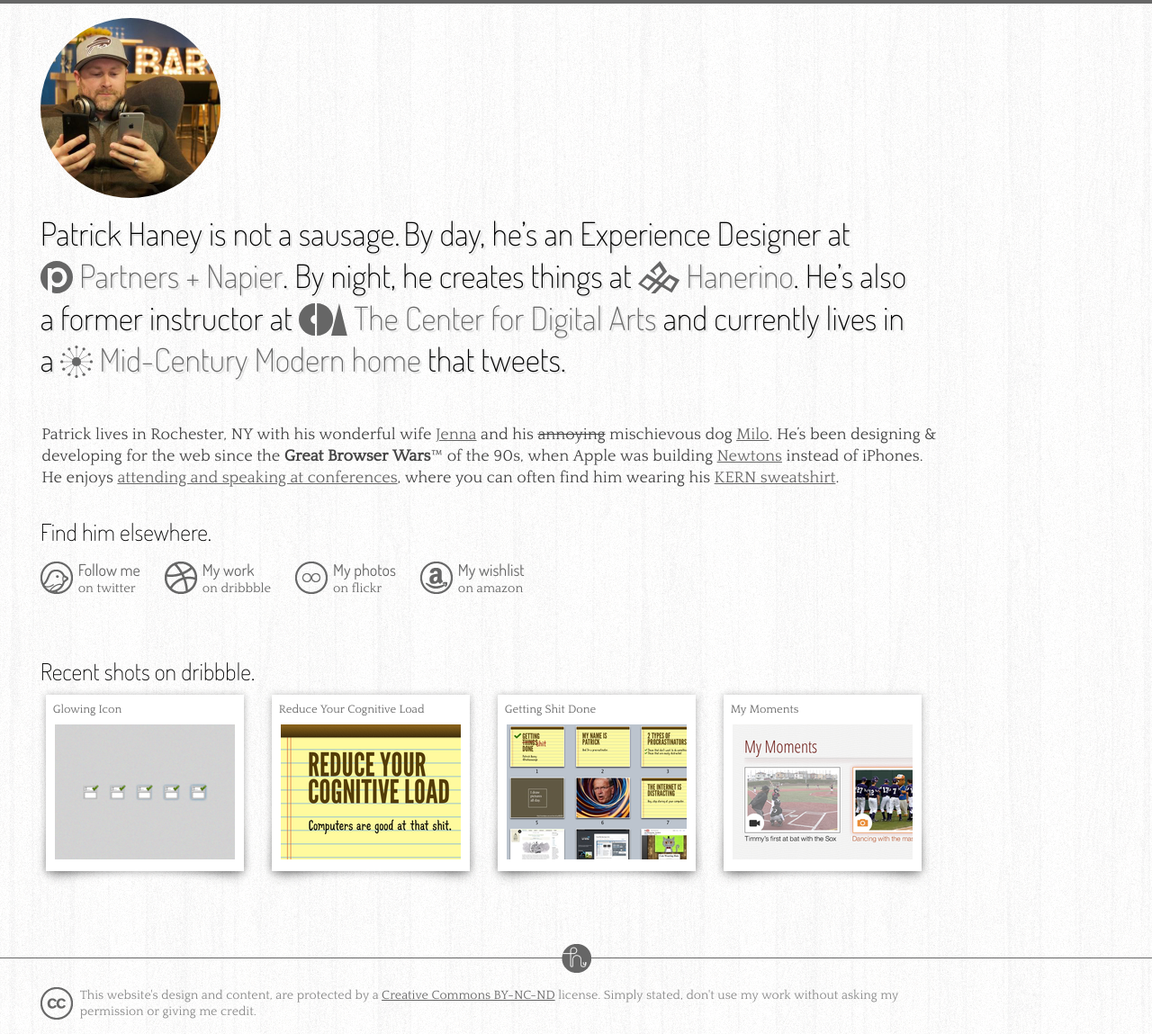
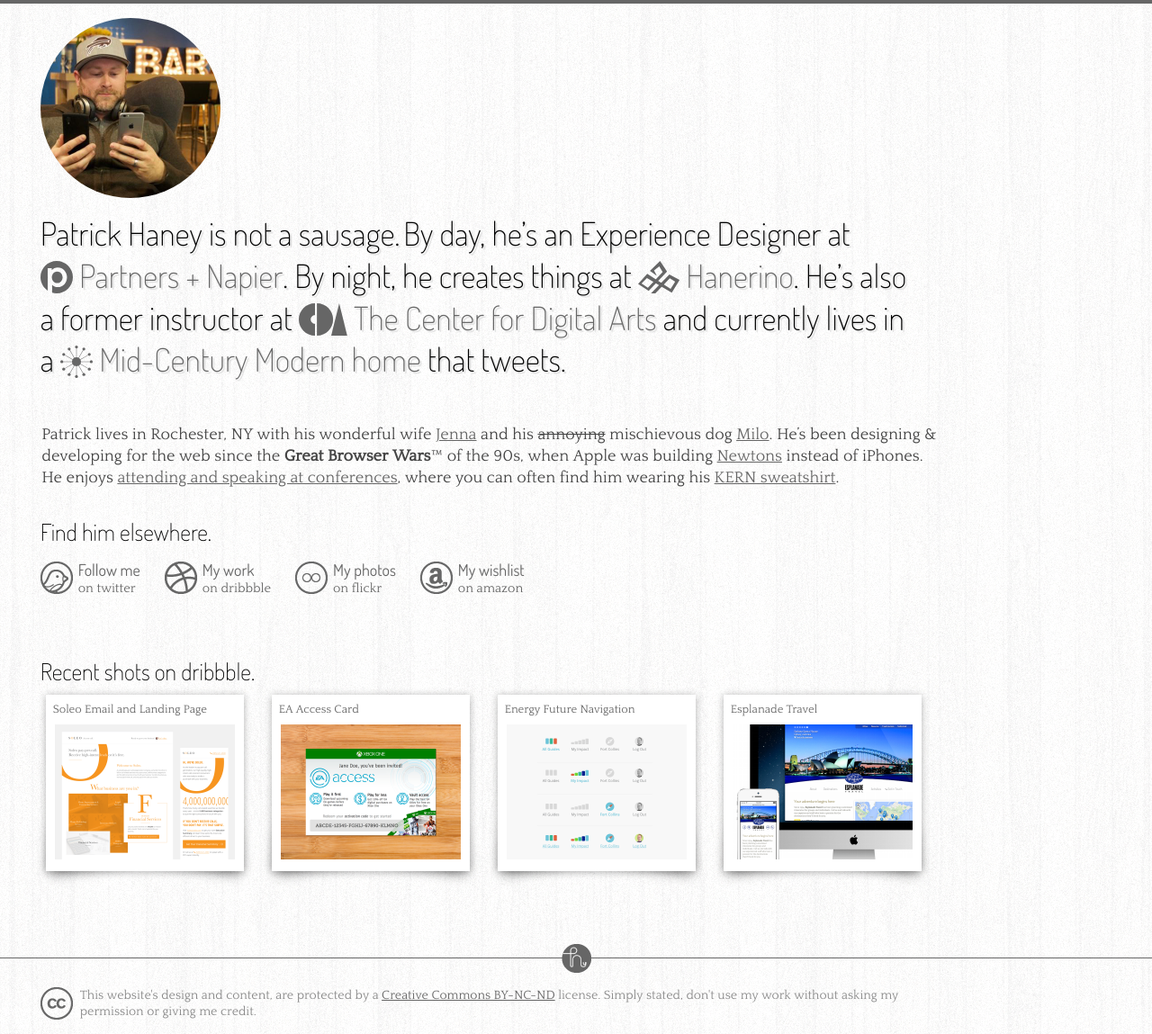
Before and after one commit to notasausage/notasausage.github.io, a Jekyll site: the page built from index.html, in a window 1280 px wide. Shown: the whole page at 90% size. Built offline with Jekyll 4.4.1, drawn with Linux system fonts in a browser that asks for light colours.

Commit message:
Manually updated dribbble previews
Need to switch this to use the Jekyll plugin, but requires change to
updating GitHub Pages…

```diff
--- a/_includes/dribbble.html
+++ b/_includes/dribbble.html
@@ -5,27 +5,27 @@
 
     <section class="wrapper">
         <div class="preview">
-            <a href="http://dribbble.com/shots/297147-Glowing-Icon">
-                <h4>Glowing Icon</h4>
-                <p><img src="/images/dribbble-1.png" alt="Glowing Icon preview" title="Glowing Icon shot on dribbble" /></p>
+            <a href="https://dribbble.com/shots/2677198-Soleo-Email-and-Landing-Page">
+                <h4>Soleo Email and Landing Page</h4>
+                <p><img src="/images/dribbble/soleo-website-email.png" alt="Soleo Email and Landing Page preview" title="Soleo Email and Landing Page on dribbble" /></p>
             </a>
         </div>
         <div class="preview">
-            <a href="http://dribbble.com/shots/289196-Reduce-Your-Cognitive-Load">
-                <h4>Reduce Your Cognitive Load</h4>
-                <p><img src="/images/dribbble-2.png" alt="Reduce Your Cognitive Load preview" title="Reduce Your Cognitive Load shot on dribbble" /></p>
+            <a href="https://dribbble.com/shots/1997179-EA-Access-Card">
+                <h4>EA Access Card</h4>
+                <p><img src="/images/dribbble/ea-access-card.png" alt="EA Access Card preview" title="EA Access Card on dribbble" /></p>
             </a>
         </div>
         <div class="preview">
-            <a href="http://dribbble.com/shots/284691-Getting-Shit-Done">
-                <h4>Getting Shit Done</h4>
-                <p><img src="/images/dribbble-3.png" alt="Getting Shit Done preview" title="Getting Shit Done shot on dribbble" /></p>
+            <a href="https://dribbble.com/shots/1906241-Energy-Future-Navigation">
+                <h4>Energy Future Navigation</h4>
+                <p><img src="/images/dribbble/energy-future-navigation.png" alt="Energy Future Navigation preview" title="Energy Future Navigation on dribbble" /></p>
             </a>
         </div>
         <div class="preview last">
-            <a href="http://dribbble.com/shots/247715-My-Moments">
-                <h4>My Moments</h4>
-                <p><img src="/images/dribbble-4.png" alt="My Moments preview" title="My Moments shot on dribbble" /></p>
+            <a href="https://dribbble.com/shots/1902613-Esplanade-Travel">
+                <h4>Esplanade Travel</h4>
+                <p><img src="/images/dribbble/esplanade-travel-website.png" alt="Esplanade Travel preview" title="Esplanade Travel on dribbble" /></p>
             </a>
         </div>
     </section>
```
Also changed, not shown: images/dribbble/ea-access-card.png (added), images/dribbble/energy-future-navigation.png (added), images/dribbble/esplanade-travel-website.png (added), images/dribbble/soleo-website-email.png (added).
